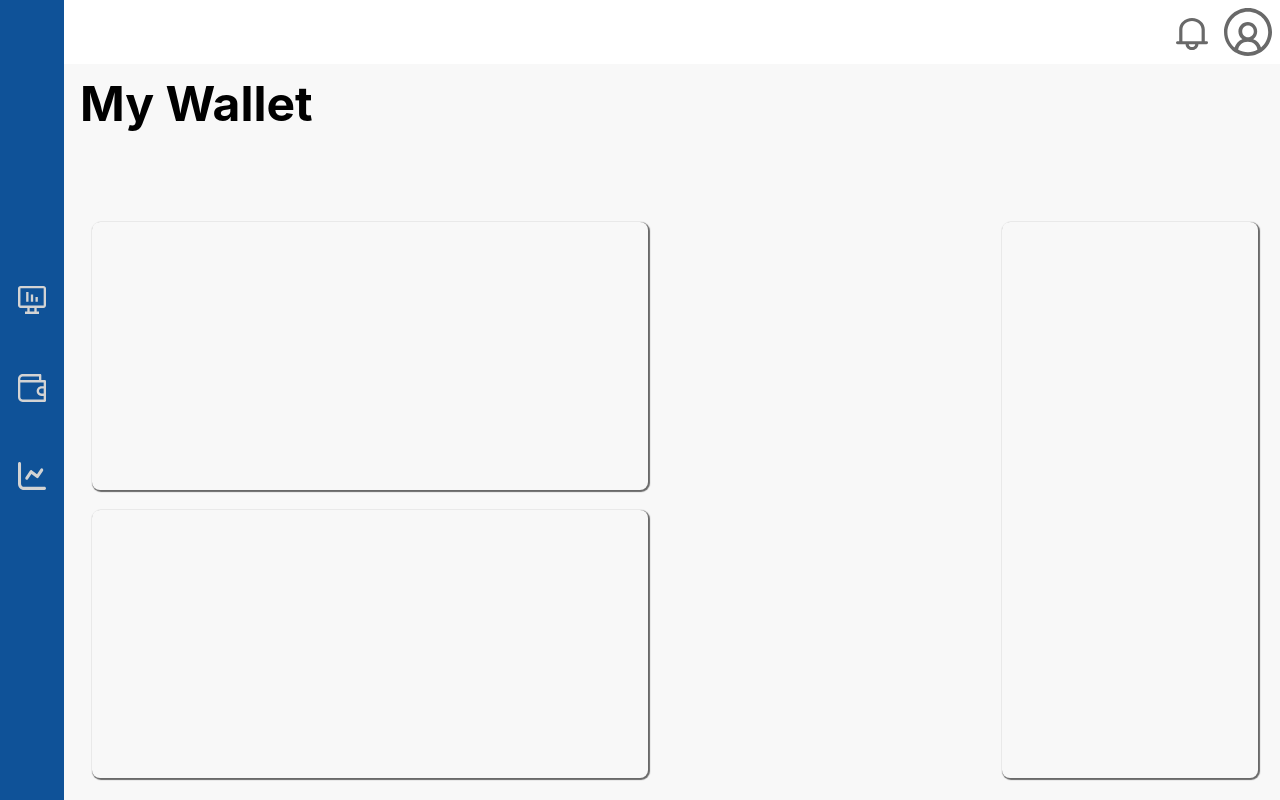
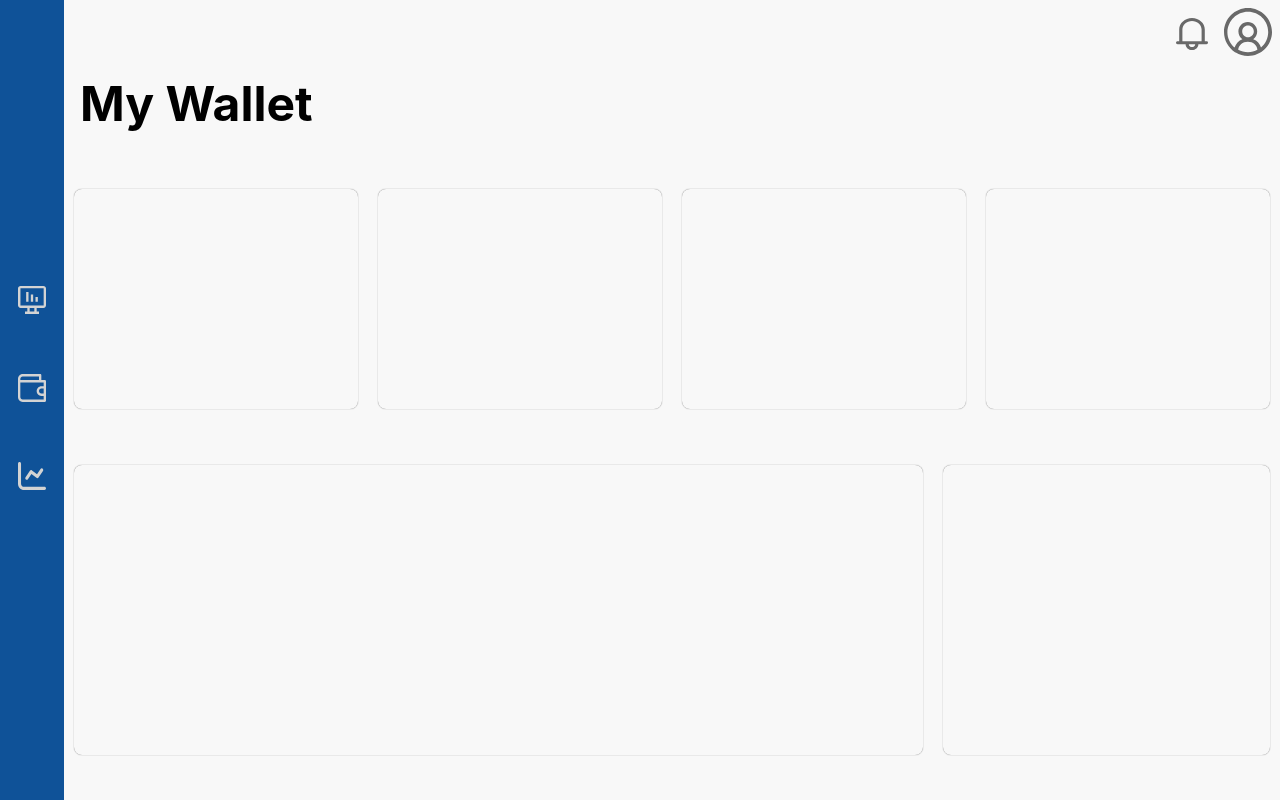
Before and after one commit to MSzostaq/CryptoRate, a React (Create React App) app: page /#/wallet in a window 1280 px wide. Built offline with nearby package versions, Linux system fonts and the light colour scheme.

Commit message:
wallet grid

```diff
--- a/src/components/Header.jsx
+++ b/src/components/Header.jsx
@@ -4,7 +4,7 @@ import styled from "styled-components";
 import Icon from "components/Icon";
 
 const Heading = styled.div`
-  background-color: #fff;
+  background-color: #f8f8f8;
   position: fixed;
   width: 100%;
   height: 64px;
--- a/src/views/Wallet.jsx
+++ b/src/views/Wallet.jsx
@@ -5,7 +5,6 @@ import Card from "components/Card";
 const View = styled.div`
   background-color: #f8f8f8;
   display: grid;
-  grid-template-columns: 1fr 1fr;
   position: fixed;
   top: 64px;
   bottom: 0;
@@ -19,46 +18,32 @@ const StyledHeading = styled.h1`
   padding: 16px;
 `;
 
-const LeftSide = styled.div`
+const MidWrapper = styled.div`
   display: grid;
-  grid-template-rows: 1fr 1fr;
-  padding: 12px;
-  position: fixed;
-  bottom: 0;
-  left: 70px;
-  width: 600px;
-  height: 600px;
+  grid-template-columns: 0.5fr 0.5fr 0.5fr 0.5fr;
+  height: 240px;
 `;
 
-const RightSide = styled.div`
+const BottomWrapper = styled.div`
   display: grid;
-  padding: 12px;
-  position: fixed;
-  right: 0;
-  bottom: 0;
-  width: 300px;
-  height: 600px;
-`;
-
-const LeftSideCard = styled(Card)`
-  box-shadow: 1px 1px 1px 1px #696969;
-`;
-
-const RightSideCard = styled(Card)`
-  box-shadow: 1px 1px 1px 1px #696969;
+  grid-template-columns: 1.25fr 0.5fr;
+  height: 310px;
 `;
 
 function Wallet() {
   return (
     <View>
       <StyledHeading>My Wallet</StyledHeading>
-      <LeftSide>
-        <LeftSideCard />
-        <LeftSideCard />
-      </LeftSide>
-      <RightSide>
-        <RightSideCard />
-      </RightSide>
+      <MidWrapper>
+        <Card />
+        <Card />
+        <Card />
+        <Card />
+      </MidWrapper>
+      <BottomWrapper>
+        <Card />
+        <Card />
+      </BottomWrapper>
     </View>
   );
 }
```
Also changed, not shown: 1 other file (tests, documents, lock files or other folders).
